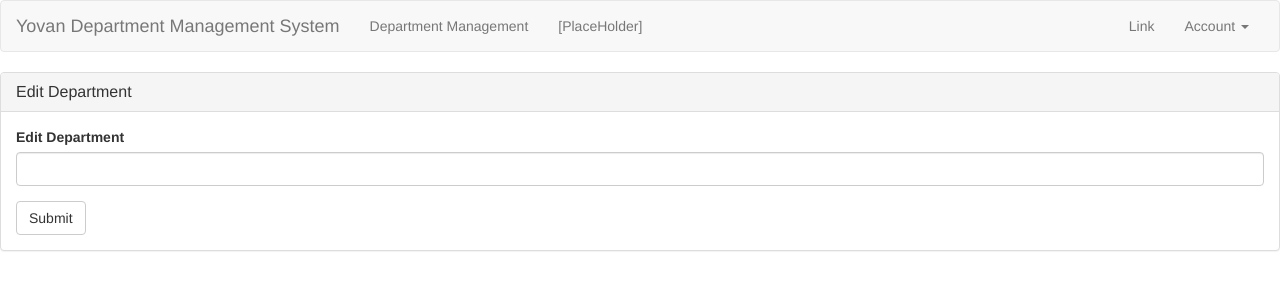
After one commit to YuchenPeng17/Django-Blog-Project, a Django app: template django_project02/app01/templates/depart_edit.html in a window 1280 px wide. The commit adds this page. Shown: the top 300 px of the page. Run offline with Django 5.2, Linux system fonts and the light colour scheme; the template is opened without the code that fills it, so the values that code supplies are empty; some libraries are stand-ins or nearby versions.

Commit message:
depart CRUD

```diff
--- /dev/null
+++ b/django_project02/app01/templates/depart_edit.html
@@ -0,0 +1,58 @@
+{% load static %}
+<!DOCTYPE html>
+<html lang="en">
+<head>
+    <meta charset="UTF-8">
+    <meta name="viewport" content="width=device-width, initial-scale=1.0">
+    <title>Document</title>
+    <link rel="stylesheet" href="{% static 'plugins/bootstrap-3.4.1-dist/css/bootstrap.css' %}" />
+</head>
+<body>
+    <nav class="navbar navbar-default">
+        <div class="container-fluid">
+          <div class="navbar-header">
+            <a class="navbar-brand" href="#"> Yovan Department Management System </a>
+          </div>
+
+          <div class="collapse navbar-collapse" id="bs-example-navbar-collapse-1">
+            <ul class="nav navbar-nav">
+              <li><a href="#">Department Management</a></li>
+              <li><a href="#">[PlaceHolder]</a></li>
+            </ul>
+            <ul class="nav navbar-nav navbar-right">
+              <li><a href="#">Link</a></li>
+              <li class="dropdown">
+                <a href="#" class="dropdown-toggle" data-toggle="dropdown" role="button" aria-haspopup="true" aria-expanded="false">Account <span class="caret"></span></a>
+                <ul class="dropdown-menu">
+                  <li><a href="#">Profile</a></li>
+                  <li role="separator" class="divider"></li>
+                  <li><a href="#">Sign Out</a></li>
+                </ul>
+              </li>
+            </ul>
+          </div>
+        </div>
+    </nav>
+
+    <div class="panel panel-default">
+        <div class="panel-heading">
+          <h3 class="panel-title">Edit Department</h3>
+        </div>
+        <div class="panel-body">
+            <form method="POST">
+                {% csrf_token %}
+                <div class="form-group">
+                  <label for="DepartmentName">Edit Department</label>
+                  <input type="text" class="form-control" name="DepartmentName" placeholder="{{ departName }}">
+                </div>
+                <button type="submit" class="btn btn-default">Submit</button>
+            </form>
+        </div>
+    </div>
+
+
+
+    <script src="{% static 'plugins/jquery/jquery-3.7.1.js' %}"></script>
+    <script src="{% static 'plugins/bootstrap-3.4.1-dist/js/bootstrap.js' %}"></script>
+</body>
+</html>
--- a/django_project02/app01/templates/depart_list.html
+++ b/django_project02/app01/templates/depart_list.html
@@ -73,7 +73,7 @@
                         <td>{{ department_object.id }}</td>
                         <td>{{ department_object.title }}</td>
                         <td>
-                            <a class="btn btn-primary">Edit</a>
+                            <a class="btn btn-primary" href="/depart/{{department_object.id}}/edit/">Edit</a>
                             <a class="btn btn-danger" href="/depart/delete/?nid={{department_object.id}}">Delete</a>
                         </td>
                     </tr>
--- a/django_project02/django_project02/urls.py
+++ b/django_project02/django_project02/urls.py
@@ -24,4 +24,7 @@ urlpatterns = [
     path("depart/list/", views.depart_list),
     path("depart/add/", views.depart_add),
     path("depart/delete/", views.depart_delete),
+
+    # http://127.0.0.1:8000/depart/5/edit/
+    path("depart/<int:nid>/edit/", views.depart_edit),
 ]
```
Also changed, not shown: django_project02/app01/views.py (+9 -2 lines).
